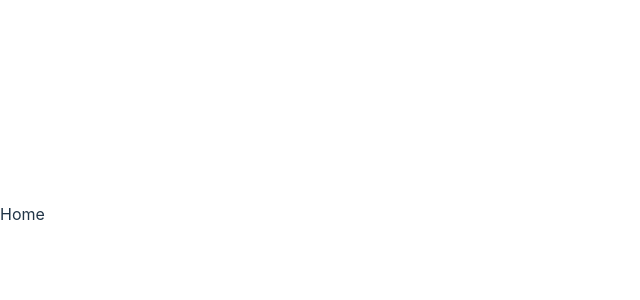
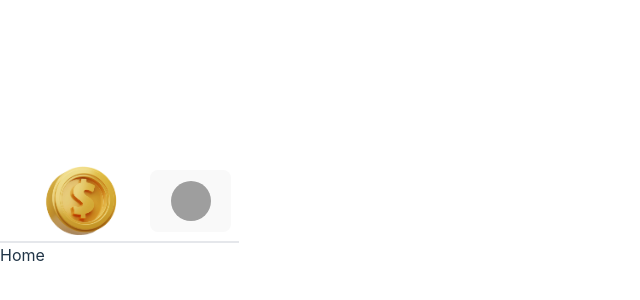
Before and after one commit to wurtz-codez/Expenser, a React (Vite) app in the folder frontend/: page / in a window 1280 px wide. Shown: the part 186-486 px from the top of the page, without its empty margins (0-640 px from the left). Built offline with nearby package versions, Linux system fonts and the light colour scheme; grey boxes are pictures that could not be loaded.

Commit message:
completed the logout feature in the navbar, navbar styling is still remaining for now.

```diff
--- a/frontend/package.json
+++ b/frontend/package.json
@@ -10,7 +10,9 @@
     "preview": "vite preview"
   },
   "dependencies": {
+    "@radix-ui/react-avatar": "^1.1.2",
     "@radix-ui/react-label": "^2.1.1",
+    "@radix-ui/react-popover": "^1.1.5",
     "@radix-ui/react-slot": "^1.1.1",
     "axios": "^1.7.9",
     "class-variance-authority": "^0.7.1",
--- a/frontend/src/components/Home.jsx
+++ b/frontend/src/components/Home.jsx
@@ -1,8 +1,12 @@
 import React from 'react'
+import Navbar from './Navbar'
 
 const Home = () => {
   return (
-    <div>Home</div>
+    <>
+      <Navbar />
+      <div>Home</div>
+    </>
   )
 }
 
--- /dev/null
+++ b/frontend/src/components/Navbar.jsx
@@ -0,0 +1,55 @@
+import React from 'react'
+import { Popover, PopoverContent, PopoverTrigger } from './ui/popover'
+import Logo from './shared/Logo';
+import { Avatar, AvatarImage } from './ui/avatar';
+import { Link, useNavigate } from 'react-router-dom';
+import { Button } from './ui/button';
+import { toast } from 'sonner';
+import axios from 'axios';
+
+const Navbar = () => {
+
+  const user = true;
+
+  const navigate = useNavigate();
+
+  const logoutHandler = async() => {
+    const res = await axios.post('http://localhost:8000/api/v1/user/logout');
+    try {
+      if(res.data.success) {
+        navigate('/login');
+        toast.success(res.data.message);
+      }
+    } catch (error) {
+      toast.error(error.response.data.message);
+    }
+  }
+
+  return (
+    <div className='border-b-2 border-gray-200 p-2'>
+      <div className='flex justify-between items-center max-w-7xl mx-auto h-16'>
+      <Logo />
+      {
+        user ? (<Popover>
+          <PopoverTrigger>
+            <Avatar>
+              <AvatarImage src="https://github.com/shadcn.png" />
+            </Avatar>
+          </PopoverTrigger>
+          <PopoverContent>
+            <Button onClick={logoutHandler}>Logout</Button>
+          </PopoverContent>
+        </Popover>
+        ) : (
+          <div className='flex gap-2'>
+            <Link to="/login"><Button >Login</Button></Link>
+            <Link to="/signup"><Button>Sign Up</Button></Link>
+          </div>
+        )
+      }
+      </div>
+    </div>
+  )
+}
+
+export default Navbar
--- /dev/null
+++ b/frontend/src/components/ui/avatar.jsx
@@ -0,0 +1,33 @@
+import * as React from "react"
+import * as AvatarPrimitive from "@radix-ui/react-avatar"
+
+import { cn } from "@/lib/utils"
+
+const Avatar = React.forwardRef(({ className, ...props }, ref) => (
+  <AvatarPrimitive.Root
+    ref={ref}
+    className={cn("relative flex h-10 w-10 shrink-0 overflow-hidden rounded-full", className)}
+    {...props} />
+))
+Avatar.displayName = AvatarPrimitive.Root.displayName
+
+const AvatarImage = React.forwardRef(({ className, ...props }, ref) => (
+  <AvatarPrimitive.Image
+    ref={ref}
+    className={cn("aspect-square h-full w-full", className)}
+    {...props} />
+))
+AvatarImage.displayName = AvatarPrimitive.Image.displayName
+
+const AvatarFallback = React.forwardRef(({ className, ...props }, ref) => (
+  <AvatarPrimitive.Fallback
+    ref={ref}
+    className={cn(
+      "flex h-full w-full items-center justify-center rounded-full bg-slate-100 dark:bg-slate-800",
+      className
+    )}
+    {...props} />
+))
+AvatarFallback.displayName = AvatarPrimitive.Fallback.displayName
+
+export { Avatar, AvatarImage, AvatarFallback }
--- /dev/null
+++ b/frontend/src/components/ui/popover.jsx
@@ -0,0 +1,25 @@
+import * as React from "react"
+import * as PopoverPrimitive from "@radix-ui/react-popover"
+
+import { cn } from "@/lib/utils"
+
+const Popover = PopoverPrimitive.Root
+
+const PopoverTrigger = PopoverPrimitive.Trigger
+
+const PopoverContent = React.forwardRef(({ className, align = "center", sideOffset = 4, ...props }, ref) => (
+  <PopoverPrimitive.Portal>
+    <PopoverPrimitive.Content
+      ref={ref}
+      align={align}
+      sideOffset={sideOffset}
+      className={cn(
+        "z-50 w-72 rounded-md border border-slate-200 bg-white p-4 text-slate-950 shadow-md outline-none data-[state=open]:animate-in data-[state=closed]:animate-out data-[state=closed]:fade-out-0 data-[state=open]:fade-in-0 data-[state=closed]:zoom-out-95 data-[state=open]:zoom-in-95 data-[side=bottom]:slide-in-from-top-2 data-[side=left]:slide-in-from-right-2 data-[side=right]:slide-in-from-left-2 data-[side=top]:slide-in-from-bottom-2 dark:border-slate-800 dark:bg-slate-950 dark:text-slate-50",
+        className
+      )}
+      {...props} />
+  </PopoverPrimitive.Portal>
+))
+PopoverContent.displayName = PopoverPrimitive.Content.displayName
+
+export { Popover, PopoverTrigger, PopoverContent }
```
Also changed, not shown: 1 other file (tests, documents, lock files or other folders).
